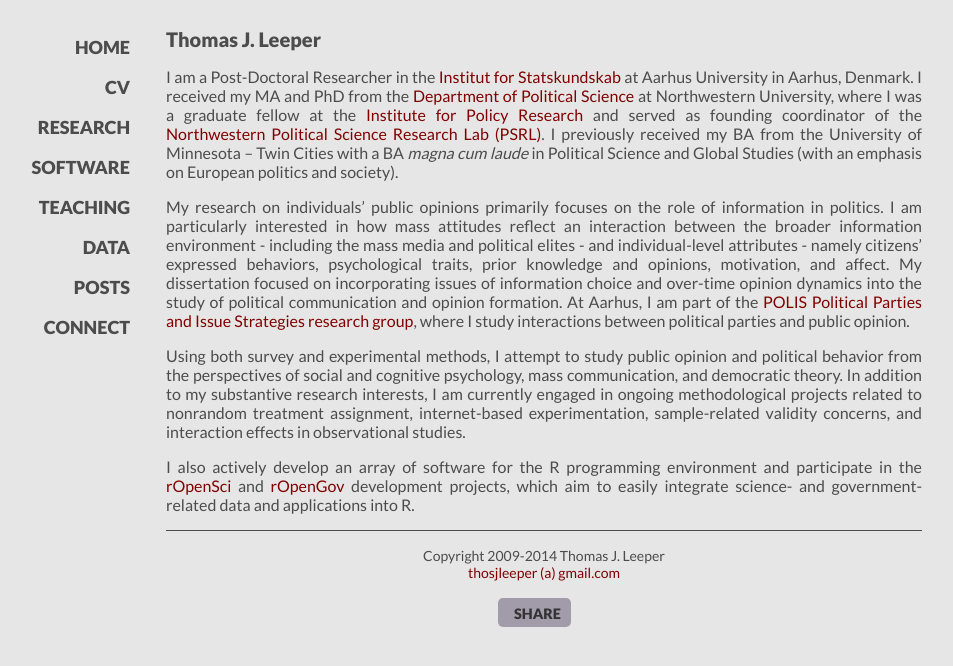
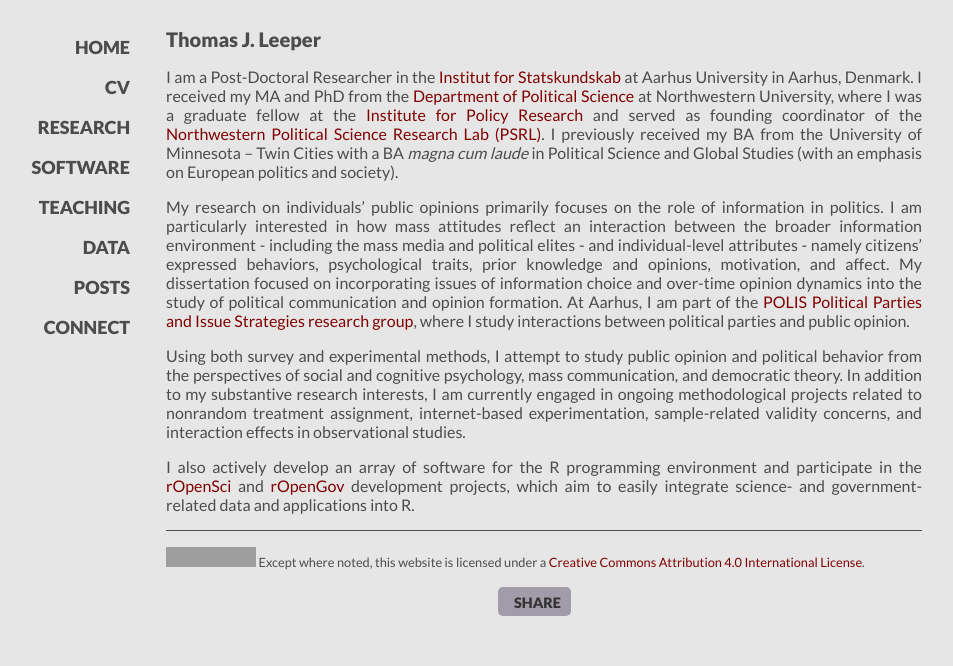
Before and after one commit to leeper/leeper.github.io, a Jekyll site: the page built from index.md, in a window 1280 px wide. Shown: the top 666 px of the page, without its empty margins (96-1049 px from the left). Built offline with Jekyll 4.4.1, drawn with Linux system fonts in a browser that asks for light colours; some web fonts are replaced; Markdown is read by kramdown in place of the engine named in the settings; grey boxes are pictures that could not be loaded.

Commit message:
change to CC-BY 4.0 license

```diff
--- a/_layouts/default.html
+++ b/_layouts/default.html
@@ -4,13 +4,6 @@
 	<meta charset="utf-8">
 	<title>Thomas J. Leeper</title>
 	<link rel="stylesheet" type="text/css" href="http://thomasleeper.com/assets/css/style.css" />
-	<script>
-		function printDate() {
-			var d = new Date();
-			var x = document.getElementById("years");
-			x.innerHTML = "2009-" + d.getFullYear();
-		}
-	</script>
 </head>
 <body onload="printDate()">
   <nav>
@@ -31,10 +24,7 @@
 
   <footer>
     <hr />
-    <p class="small">Copyright <span id="years">2009-2013</span> Thomas J. Leeper
-    <br />
-    <a href="mailto:thosjleeper@gmail.com">thosjleeper (a) gmail.com</a></p>
-    <br />
+    <p style="font-size:.8em;"><a rel="license" href="http://creativecommons.org/licenses/by/4.0/"><img alt="Creative Commons License" style="border-width:0" src="https://i.creativecommons.org/l/by/4.0/80x15.png" /></a> Except where noted, this website is licensed under a <a rel="license" href="http://creativecommons.org/licenses/by/4.0/">Creative Commons Attribution 4.0 International License</a>.</p><br />
     <div class='share-button' style='margin-left:auto; margin-right:auto;'>
       <script>
       !function(e){if("object"==typeof exports)module.exports=e();else if("function"==typeof define&&define.amd)define(e);else{var f;"undefined"!=typeof window?f=window:"undefined"!=typeof global?f=global:"undefined"!=typeof self&&(f=self),f.Share=e()}}(function(){var define,module,exports;
```
